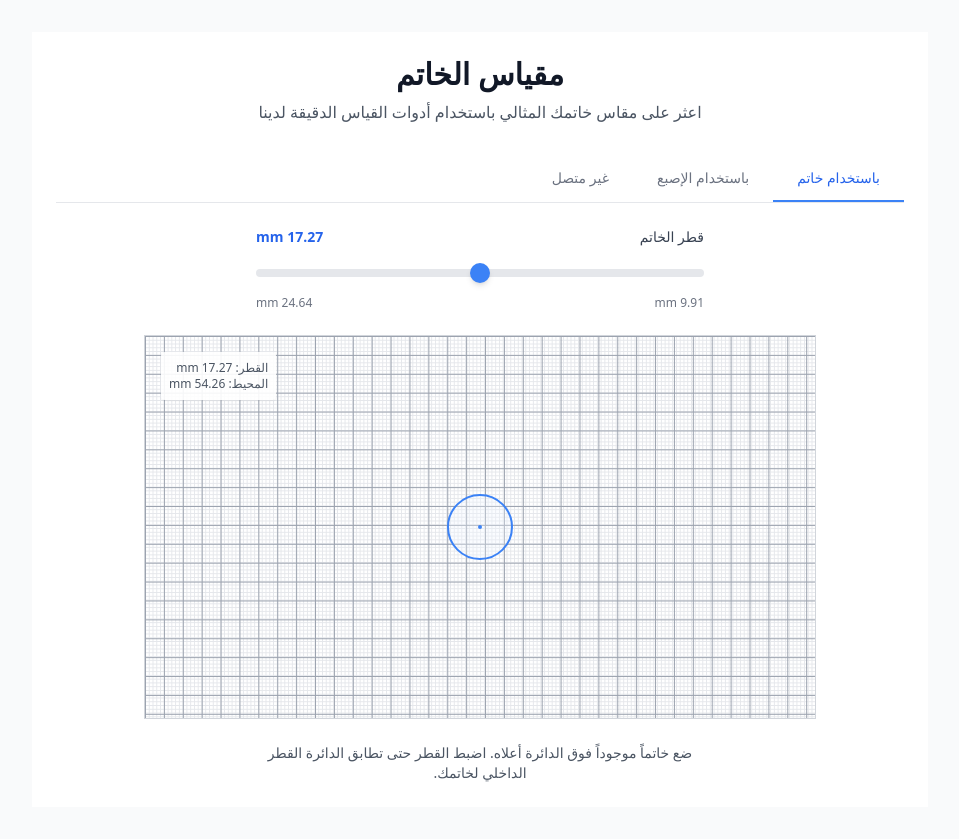
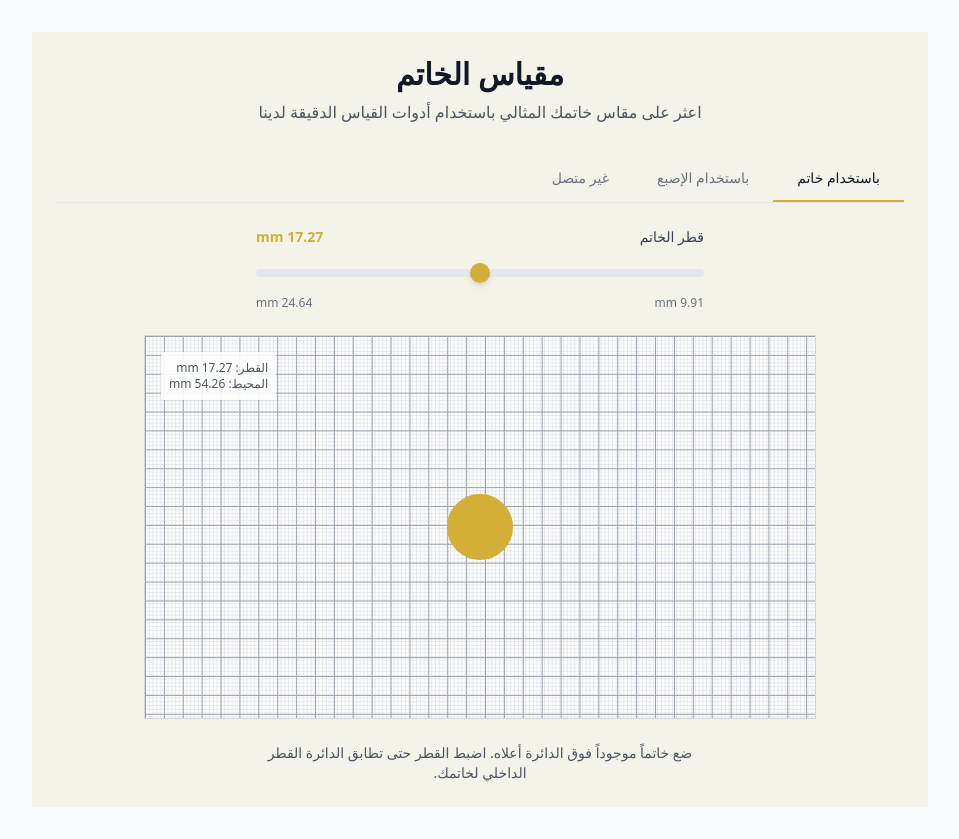
Before and after one commit to Lukaskulig-Team/ring-size-visualizer-react, a React (Vite) app: page / in a window 1280 px wide. Shown: the whole page, without its empty margins (160-1119 px from the left). Built offline with nearby package versions, Linux system fonts and the light colour scheme.

Commit message:
Refactor: Update color scheme
Replaced the default blue color with #D4AF37 and set the background color to #f4f3ea.

```diff
--- a/src/components/RingSizer.tsx
+++ b/src/components/RingSizer.tsx
@@ -31,7 +31,7 @@ const RingSizer = () => {
   };
 
   return (
-    <div className="max-w-4xl mx-auto p-6 bg-white">
+    <div className="max-w-4xl mx-auto p-6" style={{ backgroundColor: '#f4f3ea' }}>
       <div className="text-center mb-8">
         <h1 className="text-3xl font-bold text-gray-900 mb-2">{t('ring.sizer')}</h1>
         <p className="text-gray-600">{t('ring.sizer.description')}</p>
@@ -45,9 +45,10 @@ const RingSizer = () => {
             onClick={() => setActiveTab(tab.id)}
             className={`px-6 py-3 font-medium text-sm transition-colors duration-200 border-b-2 ${
               activeTab === tab.id
-                ? 'border-blue-500 text-blue-600'
+                ? 'text-gray-900 border-b-2'
                 : 'border-transparent text-gray-500 hover:text-gray-700 hover:border-gray-300'
             }`}
+            style={activeTab === tab.id ? { borderBottomColor: '#D4AF37' } : {}}
           >
             {tab.label}
           </button>
--- a/src/components/ring-sizer/SizeSlider.tsx
+++ b/src/components/ring-sizer/SizeSlider.tsx
@@ -15,7 +15,7 @@ const SizeSlider = ({ value, onChange, min, max, label, unit }: SizeSliderProps)
     <div className="space-y-3">
       <div className="flex justify-between items-center">
         <label className="text-sm font-medium text-gray-700">{label}</label>
-        <span className="text-sm font-semibold text-blue-600">
+        <span className="text-sm font-semibold" style={{ color: '#D4AF37' }}>
           {value.toFixed(2)} {unit}
         </span>
       </div>
@@ -33,7 +33,6 @@ const SizeSlider = ({ value, onChange, min, max, label, unit }: SizeSliderProps)
                      [&::-webkit-slider-thumb]:h-5
                      [&::-webkit-slider-thumb]:w-5
                      [&::-webkit-slider-thumb]:rounded-full
-                     [&::-webkit-slider-thumb]:bg-blue-500
                      [&::-webkit-slider-thumb]:border-2
                      [&::-webkit-slider-thumb]:border-white
                      [&::-webkit-slider-thumb]:shadow-md
@@ -41,13 +40,24 @@ const SizeSlider = ({ value, onChange, min, max, label, unit }: SizeSliderProps)
                      [&::-moz-range-thumb]:h-5
                      [&::-moz-range-thumb]:w-5
                      [&::-moz-range-thumb]:rounded-full
-                     [&::-moz-range-thumb]:bg-blue-500
                      [&::-moz-range-thumb]:border-2
                      [&::-moz-range-thumb]:border-white
                      [&::-moz-range-thumb]:shadow-md
                      [&::-moz-range-thumb]:cursor-pointer
                      [&::-moz-range-thumb]:border-none"
+          style={{
+            '--webkit-slider-thumb-bg': '#D4AF37',
+            '--moz-range-thumb-bg': '#D4AF37',
+          } as React.CSSProperties}
         />
+        <style jsx>{`
+          input[type="range"]::-webkit-slider-thumb {
+            background-color: #D4AF37;
+          }
+          input[type="range"]::-moz-range-thumb {
+            background-color: #D4AF37;
+          }
+        `}</style>
       </div>
 
       <div className="flex justify-between text-xs text-gray-500">
--- a/src/components/ring-sizer/WithFingerTab.tsx
+++ b/src/components/ring-sizer/WithFingerTab.tsx
@@ -27,14 +27,19 @@ const WithFingerTab = () => {
       <MillimeterGrid className="h-96 mx-auto max-w-2xl">
         <div className="absolute inset-0 flex items-center justify-center">
           <div
-            className="bg-blue-500 bg-opacity-20 border-t-2 border-b-2 border-blue-500 transition-all duration-300 ease-in-out"
+            className="bg-opacity-20 border-t-2 border-b-2 transition-all duration-300 ease-in-out"
             style={{
               width: '100%',
               height: `${mmToPx(width)}px`,
+              borderColor: '#D4AF37',
+              backgroundColor: '#D4AF37'
             }}
           >
             {/* Center line */}
-            <div className="absolute top-1/2 left-0 right-0 h-0.5 bg-blue-500 transform -translate-y-1/2" />
+            <div
+              className="absolute top-1/2 left-0 right-0 h-0.5 transform -translate-y-1/2"
+              style={{ backgroundColor: '#D4AF37' }}
+            />
           </div>
         </div>
 
--- a/src/components/ring-sizer/WithRingTab.tsx
+++ b/src/components/ring-sizer/WithRingTab.tsx
@@ -27,14 +27,19 @@ const WithRingTab = () => {
       <MillimeterGrid className="h-96 mx-auto max-w-2xl">
         <div className="absolute inset-0 flex items-center justify-center">
           <div
-            className="border-2 border-blue-500 rounded-full bg-blue-50 bg-opacity-30 transition-all duration-300 ease-in-out"
+            className="border-2 rounded-full bg-opacity-30 transition-all duration-300 ease-in-out"
             style={{
               width: `${mmToPx(diameter)}px`,
               height: `${mmToPx(diameter)}px`,
+              borderColor: '#D4AF37',
+              backgroundColor: '#D4AF37'
             }}
           >
             {/* Ring center dot */}
-            <div className="absolute top-1/2 left-1/2 transform -translate-x-1/2 -translate-y-1/2 w-1 h-1 bg-blue-500 rounded-full" />
+            <div
+              className="absolute top-1/2 left-1/2 transform -translate-x-1/2 -translate-y-1/2 w-1 h-1 rounded-full"
+              style={{ backgroundColor: '#D4AF37' }}
+            />
           </div>
         </div>
 
```
